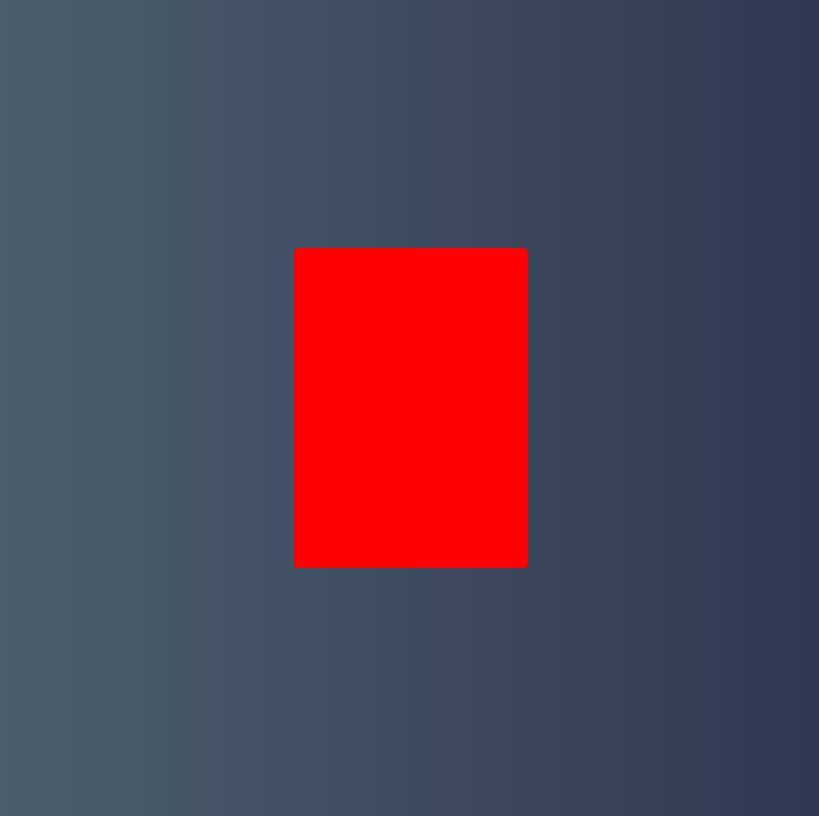
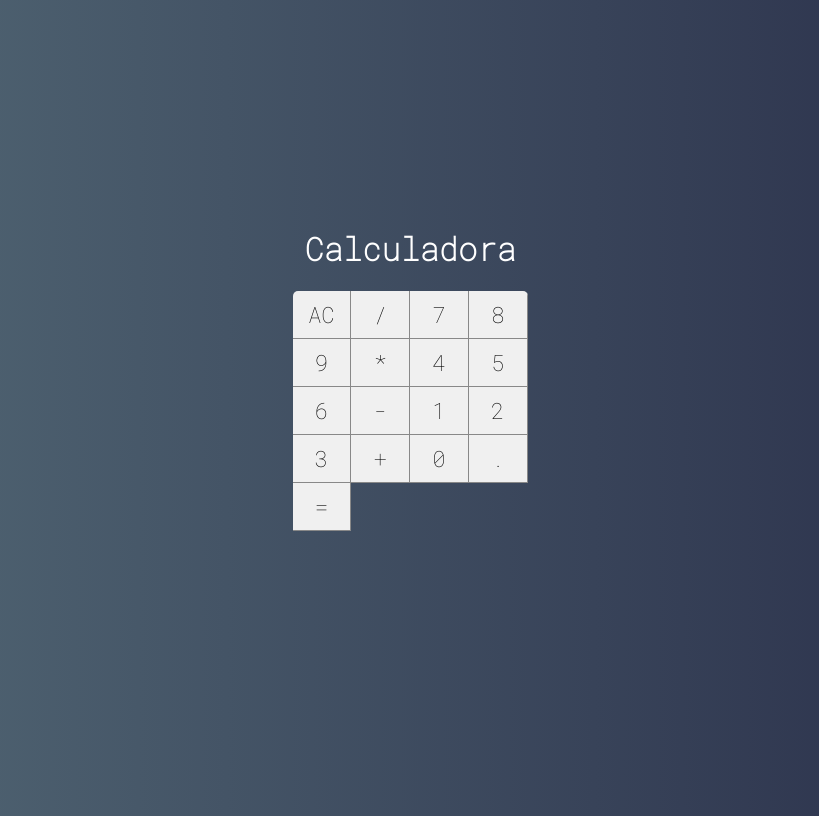
Before and after one commit to JosueAO/dio-react-calculadora-componentizado, a React (Create React App) app in the folder calculadora/: page / in a window 1280 px wide. Shown: the whole page, without its empty margins (230-1049 px from the left). Built offline with nearby package versions, Linux system fonts and the light colour scheme.

Commit message:
Componente Button #01

```diff
--- a/calculadora/src/index.js
+++ b/calculadora/src/index.js
@@ -6,12 +6,13 @@
 
 ReactDOM.render(
   <React.StrictMode>
-    <Calculator />
+    <div>
+      <h1>Calculadora</h1>
+      <Calculator />
+    </div>
   </React.StrictMode>,
   document.getElementById('root')
 );
 
-// If you want to start measuring performance in your app, pass a function
-// to log results (for example: reportWebVitals(console.log))
-// or send to an analytics endpoint. Learn more: https://bit.ly/CRA-vitals
+
 reportWebVitals();
--- a/calculadora/src/main/Calculator.css
+++ b/calculadora/src/main/Calculator.css
@@ -3,5 +3,8 @@
     width: 235px;
     border-radius: 5px;
     overflow: hidden;
-    background-color: red;
+
+    display: grid;
+    grid-template-columns: repeat(4, 25%);
+    grid-template-rows: 48px 48px 48px 48px 48px;
 }
--- a/calculadora/src/main/Calculator.jsx
+++ b/calculadora/src/main/Calculator.jsx
@@ -1,10 +1,29 @@
 import React, { Component } from 'react';
 import './Calculator.css'
+
+import Button from './components/Button';
 
 export default class Calculator extends Component {
     render() {
         return (
             <div className="calculator">
+                <Button label="AC"/>
+                <Button label="/"/>
+                <Button label="7"/>
+                <Button label="8"/>
+                <Button label="9"/>
+                <Button label="*"/>
+                <Button label="4"/>
+                <Button label="5"/>
+                <Button label="6"/>
+                <Button label="-"/>
+                <Button label="1"/>
+                <Button label="2"/>
+                <Button label="3"/>
+                <Button label="+"/>
+                <Button label="0"/>
+                <Button label="."/>
+                <Button label="="/>
 
             </div>
         )
--- /dev/null
+++ b/calculadora/src/main/components/Button.css
@@ -0,0 +1,13 @@
+:root {
+    --bg-button: #f0f0f0;
+    --border-button: solid 1px #888;
+}
+
+.button {
+    font-size: 1.4em;
+    background-color: var(--bg-button);
+    border: none;
+    border-right: var(--border-button);
+    border-bottom: var(--border-button);
+    outline: none;
+}
--- /dev/null
+++ b/calculadora/src/main/components/Button.jsx
@@ -0,0 +1,5 @@
+import React from "react";
+import './Button.css'
+
+export default props =>
+    <button className='button'>{props.label}</button>
```
